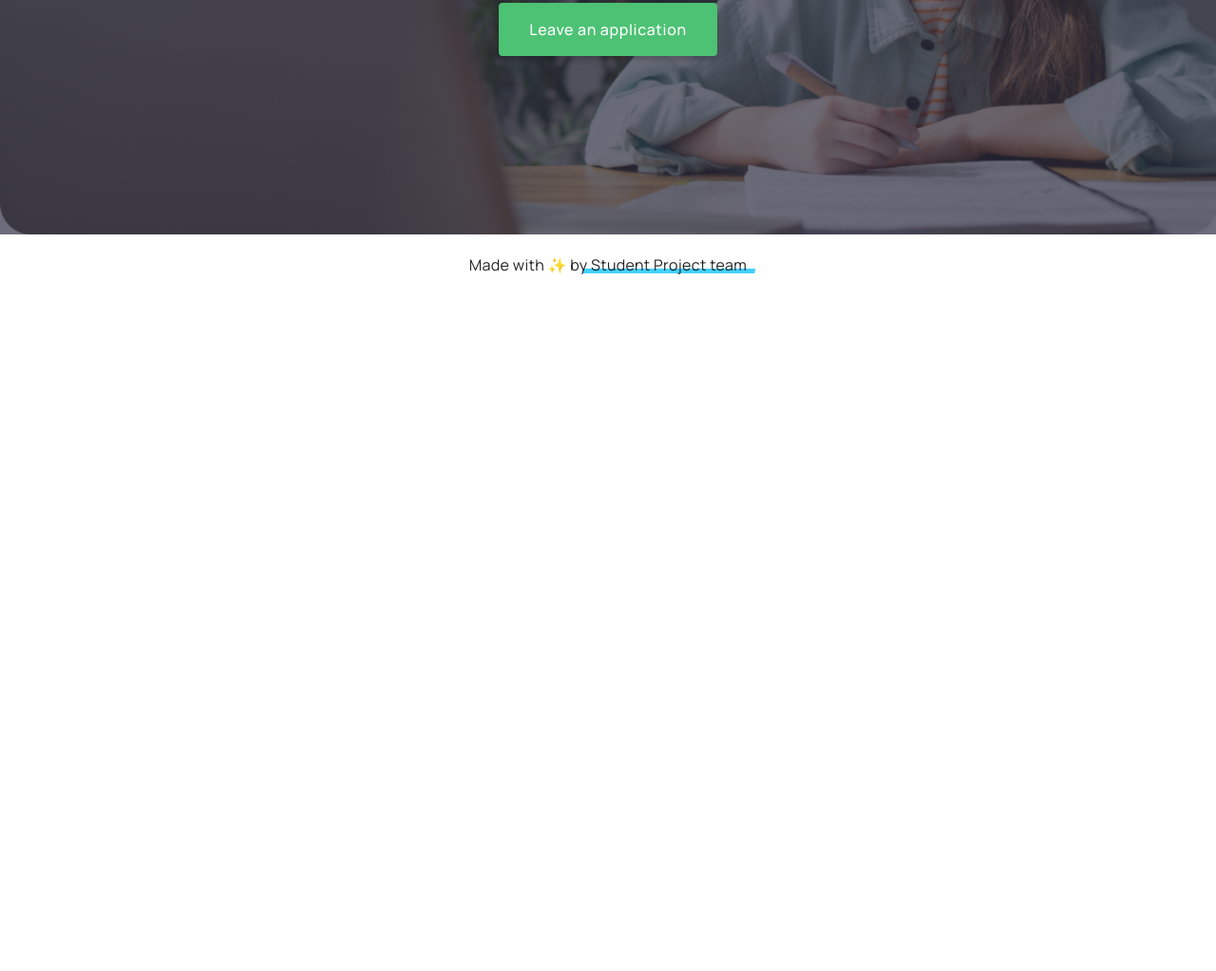
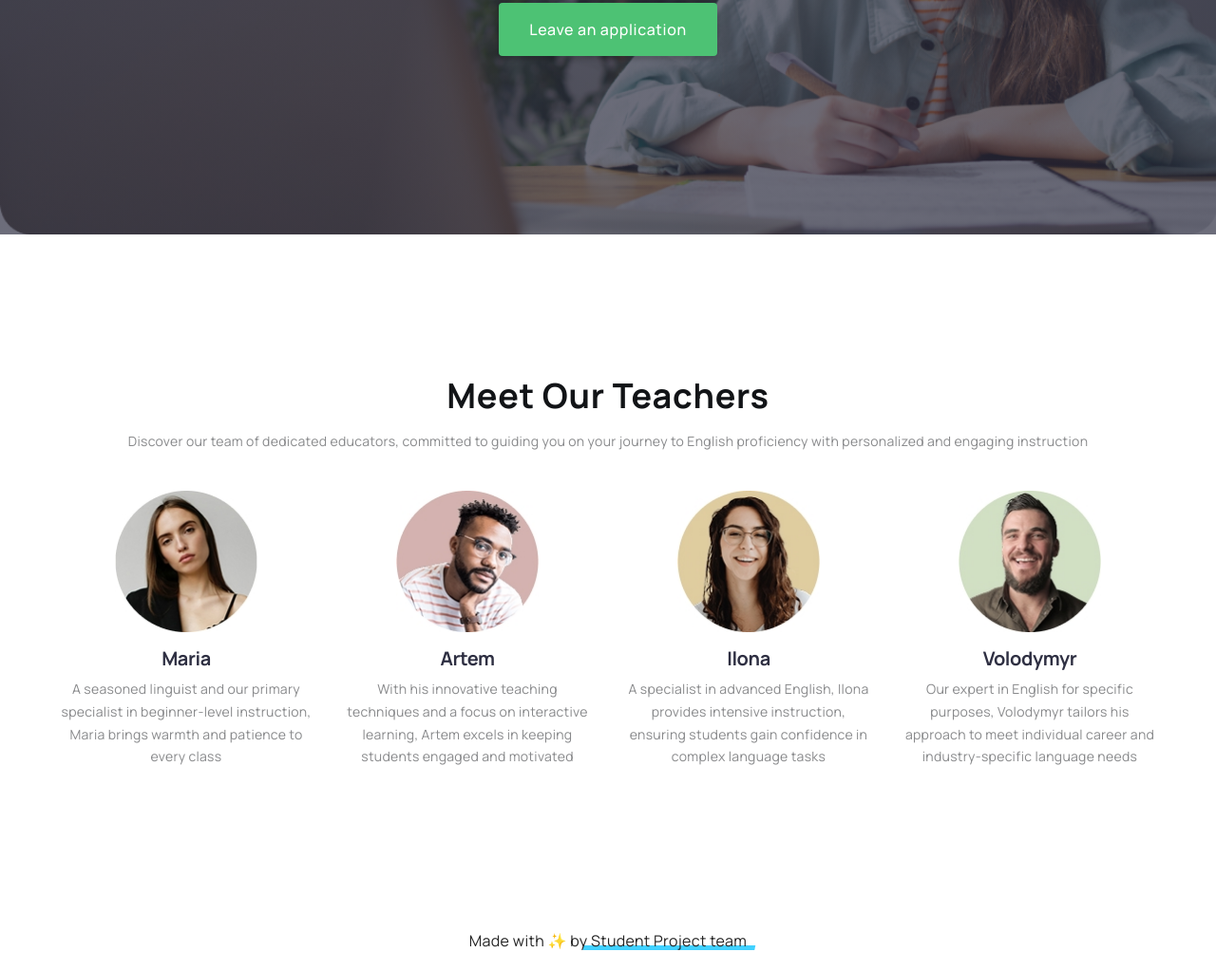
Before and after one commit to Vanchenko/GroupProjectTest_2025, a website built with Vite: page src/index.html in a window 1280 px wide. Shown: the part 523-1546 px from the top of the page at 95% size. Before the commit the page ends 834 px from the top, so only its background shows below. Built offline with nearby package versions, Linux system fonts and the light colour scheme.

Commit message:
add section Meet our teachers

```diff
--- a/src/css/container.css
+++ b/src/css/container.css
@@ -1,6 +1,5 @@
 /* Styles for Mobile devices */
 .container {
-  /* min-width: 320px; */
   max-width: 375px;
   margin: 0 auto;
   padding: 0 16px;
--- a/src/css/styles.css
+++ b/src/css/styles.css
@@ -13,4 +13,5 @@
 /* Sections style */
 @import url('./header.css');
 @import url('./hero.css');
+@import url('./teachers.css');
 @import url('./footer.css');
--- /dev/null
+++ b/src/css/teachers.css
@@ -0,0 +1,85 @@
+.team {
+    background-color:#FFFFFF;
+}
+
+.team .container {
+    /* display: flex;
+    flex-direction: column;
+    justify-content: center; */
+    padding: 80px 0px;
+    margin-top: 0px;
+}
+
+.team-title {
+    font-weight: 700;
+    font-size: 36px;
+    line-height: 1.11;
+    letter-spacing: 0.02em;
+    color: #121417;
+    text-transform: capitalize;
+    text-align: center;
+    margin-bottom: 16px;
+}
+.team-list {
+    list-style: none;
+    display: flex;
+    flex-direction: column;
+    justify-content: center;
+    align-items: center;
+    padding: 0;
+    row-gap: 40px;
+    margin-top: 40px;
+}
+.team-card {
+    background-color: #ffffff;
+    overflow: hidden;
+    display: flex;
+    flex-direction: column;
+    justify-content: center;
+    align-items: center;
+    /* width: calc((100% - 28px) / 1); */
+    max-width: 264px;
+}
+.team-card-text {
+    display: flex;
+    flex-direction: column;
+    align-items: center;
+    margin-top: 16px;
+}
+
+.team-card-title {
+    font-weight: 700;
+    font-size: 20px;
+    line-height: 1.2;
+    letter-spacing: -0.02em;
+    color:var(--textbasecolor);
+    text-align: center;
+    margin-bottom: 8px;
+}
+
+.team-text {
+    font-size: 14px;
+    line-height: 1.71;
+    text-align: center;
+    color:#12141780;
+}
+
+@media screen and (min-width: 768px) {
+    .team-list {
+        flex-direction: row;
+        flex-wrap: wrap;
+        row-gap: 53px;
+        column-gap: 32px;
+    }
+}
+@media screen and (min-width: 1158px) {
+  .benefits-icon {
+    display: flex;
+  }
+  .benefits-item {
+    width: calc((100% - 72px) / 4);
+}
+    .team .container {
+    padding: 150px 0px;
+}
+}
--- a/src/index.html
+++ b/src/index.html
@@ -16,6 +16,7 @@
     <main>
       <!-- Loads the specified .html file -->
       <load src="./partials/hero.html" />
+      <load src="./partials/teachers.html" />
     </main>
 
     <load src="./partials/footer.html" />
--- /dev/null
+++ b/src/partials/teachers.html
@@ -0,0 +1,58 @@
+ <section class="team">
+            <div class="container">
+                <h2 class="team-title">Meet our teachers</h2>
+                <p class="team-text">Discover our team of dedicated educators,
+                    committed to guiding you on your journey to English proficiency
+                    with personalized and engaging instruction</p>
+                <ul class="team-list">
+                    <li class="team-card">
+                        <img srcset="./img/ava1mob.jpg 1x, ./img/ava1mob@2x.jpg 2x"
+                             src="./img/ava1mob.jpg"
+                             width="150" height="150"
+                             alt="teacher Maria">
+                        <div class="team-card-text">
+                            <h3 class="team-card-title">Maria</h3>
+                            <p class="team-text">A seasoned linguist and our primary specialist in
+                                beginner-level instruction, Maria brings warmth and
+                                patience to every class</p>
+                        </div>
+                    </li>
+                    <li class="team-card">
+                        <img srcset="./img/ava2mob.jpg 1x, ./img/ava2mob@2x.jpg 2x"
+                             src="./img/ava2mob.jpg"
+                             width="150" height="150"
+                             alt="teacher Artem">
+                        <div class="team-card-text">
+                            <h3 class="team-card-title">Artem</h3>
+                            <p class="team-text">With his innovative teaching techniques and a focus
+                                on interactive learning, Artem excels in keeping
+                                students engaged and motivated</p>
+                        </div>
+                    </li>
+                    <li class="team-card">
+                        <img srcset="./img/ava3mob.jpg 1x, ./img/ava3mob@2x.jpg 2x"
+                             src="./img/ava3mob.jpg"
+                             width="150" height="150"
+                             alt="Camila Garcia, Marketing">
+                        <div class="team-card-text">
+                            <h3 class="team-card-title">Ilona</h3>
+                            <p class="team-text">A specialist in advanced English, Ilona provides
+                                intensive instruction, ensuring students gain
+                                confidence in complex language tasks</p>
+                        </div>
+                    </li>
+                    <li class="team-card">
+                        <img srcset="./img/ava4mob.jpg 1x, ./img/ava4mob@2x.jpg 2x"
+                             src="./img/ava4mob.jpg"
+                             width="150" height="150"
+                             alt="Daniel Wilson, UI Designer">
+                        <div class="team-card-text">
+                            <h3 class="team-card-title">Volodymyr</h3>
+                            <p class="team-text">Our expert in English for specific purposes,
+                                Volodymyr tailors his approach to meet individual
+                                career and industry-specific language needs</p>
+                        </div>
+                    </li>
+                </ul>
+            </div>
+        </section>
```
Also changed, not shown: src/img/ava 1mob@2x.jpg (added), src/img/ava1mob.jpg (added), src/img/ava2mob.jpg (added), src/img/ava2mob@2x.jpg (added), src/img/ava3mob.jpg (added), src/img/ava3mob@2x.jpg (added), src/img/ava4mob.jpg (added), src/img/ava4mob@2x.jpg (added).
